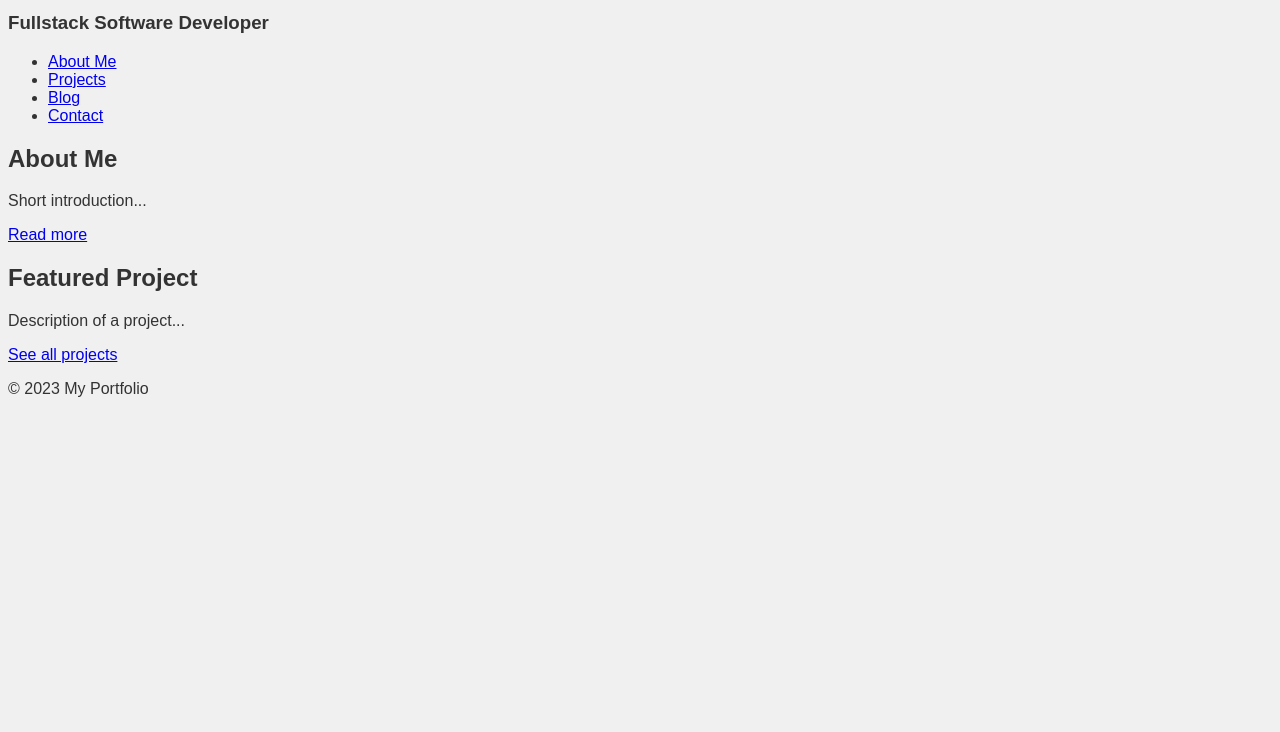
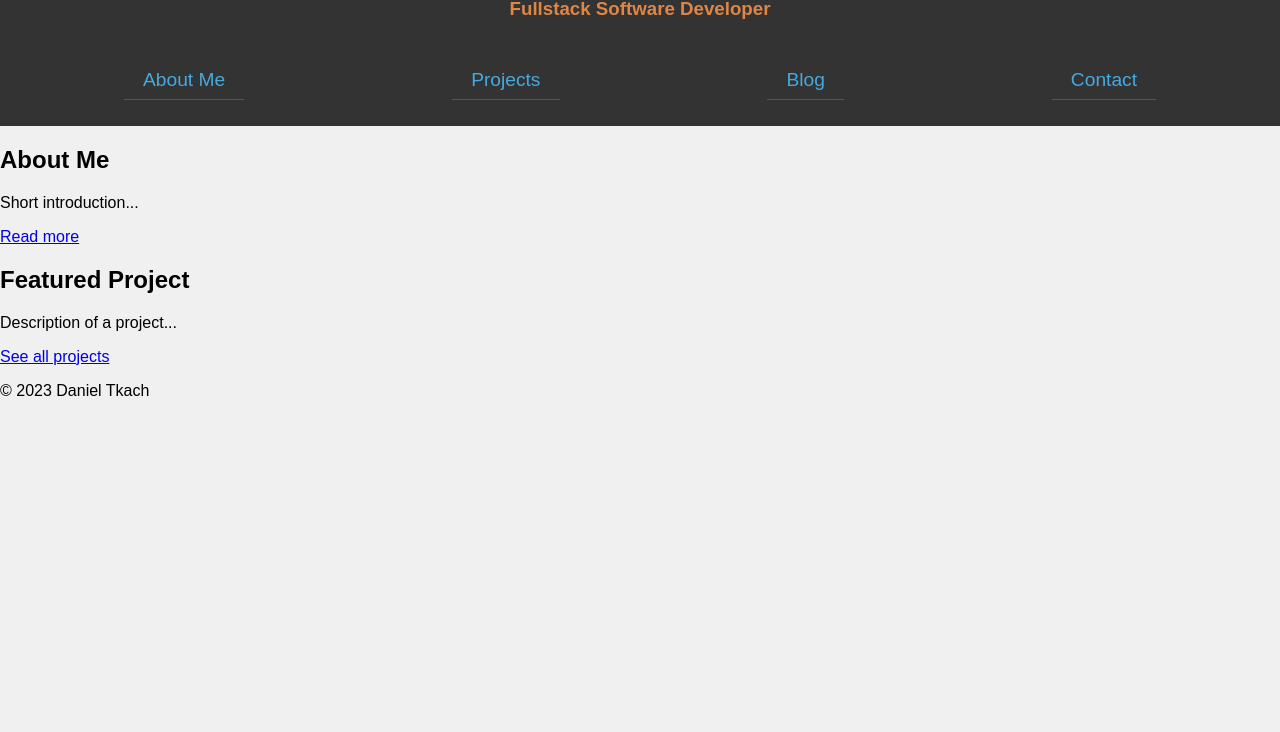
Before and after one commit to danieltkach/gulp-grunt-practice, a website: page src/index.html in a window 1280 px wide. Shown: the part 68-800 px from the top of the page. Drawn offline with nearby package versions, Linux system fonts and the light colour scheme; files that its build step writes are made by us from their sources.

Commit message:
styles gulp plugins and header

```diff
--- a/src/index.html
+++ b/src/index.html
@@ -4,7 +4,7 @@
   <meta charset="UTF-8">
   <meta name="viewport" content="width=device-width, initial-scale=1.0">
   <title>Daniel Tkach</title>
-  <link rel="stylesheet" href="styles/main.css">
+  <link rel="stylesheet" href="styles/index.css">
 </head>
 <body>
   <header>
@@ -25,7 +25,7 @@
     </section>
   </main>
   <footer>
-    <p>&copy; 2023 My Portfolio</p>
+    <p>&copy; 2023 Daniel Tkach</p>
   </footer>
   <script src="scripts/main.js"></script>
 </body>
--- a/src/partials/navbar.html
+++ b/src/partials/navbar.html
@@ -1,5 +1,5 @@
 <nav>
-  <ul>
+  <ul class="nav-links">
     <li><a href="about.html">About Me</a></li>
     <li><a href="projects.html">Projects</a></li>
     <li><a href="blog.html">Blog</a></li>
--- /dev/null
+++ b/src/styles/index.scss
@@ -0,0 +1,55 @@
+body {
+  font-family: "Arial", sans-serif;
+  background: #f0f0f0;
+  margin: 0;
+  padding: 0;
+  box-sizing: border-box;
+}
+
+header {
+  background: #333;
+  color: #fff;
+  padding: 20px;
+  text-align: center;
+
+  h1 {
+    margin: 0;
+  }
+
+  h3 {
+    color: #df8647;
+    margin: 0.5em;
+  }
+}
+
+nav {
+  margin-top: 3em;
+}
+
+.nav-links {
+  display: flex;
+  justify-content: space-around;
+  list-style: none;
+  padding: 0;
+
+  a {
+    text-decoration: none;
+    color: #47aadf; // Choose a color that matches your design.
+    font-size: 1.2rem; // Adjust size as needed.
+    transition: color 0.3s ease;
+    border-bottom: 1px solid #555;
+    padding: 0.5em 1em;
+
+    &:hover {
+      color: #df8647; // Change color on hover.
+      border-bottom: 1px solid #47aadf;
+      border-top: 1px solid #47aadf;
+    }
+  }
+}
+
+.main-content {
+  max-width: 900px;
+  margin: 0 auto;
+  padding: 20px;
+}
--- a/src/styles/main.scss
+++ /dev/null
@@ -1,5 +0,0 @@
-body {
-  background-color: #f0f0f0;
-  color: #333;
-  font-family: Arial, sans-serif;
-}
```
Also changed, not shown: gulpfile.js (+32 -12 lines), package.json (+6 -7 lines), spec/sample.spec.js (added, +5 -0 lines), spec/support/jasmine.json (added, +13 -0 lines), README.md, 1 other file.
